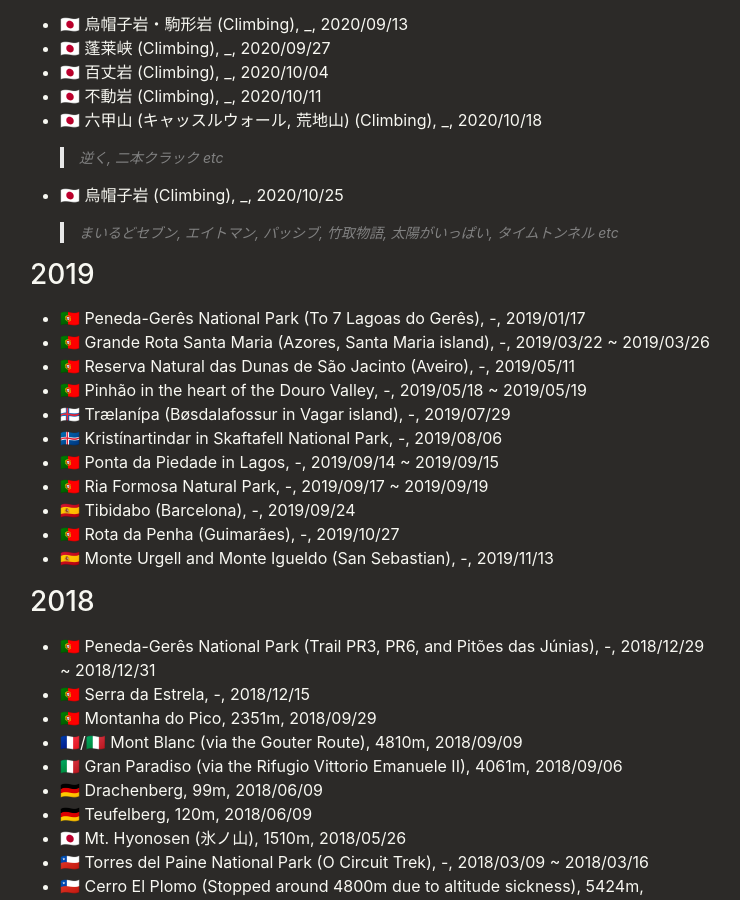
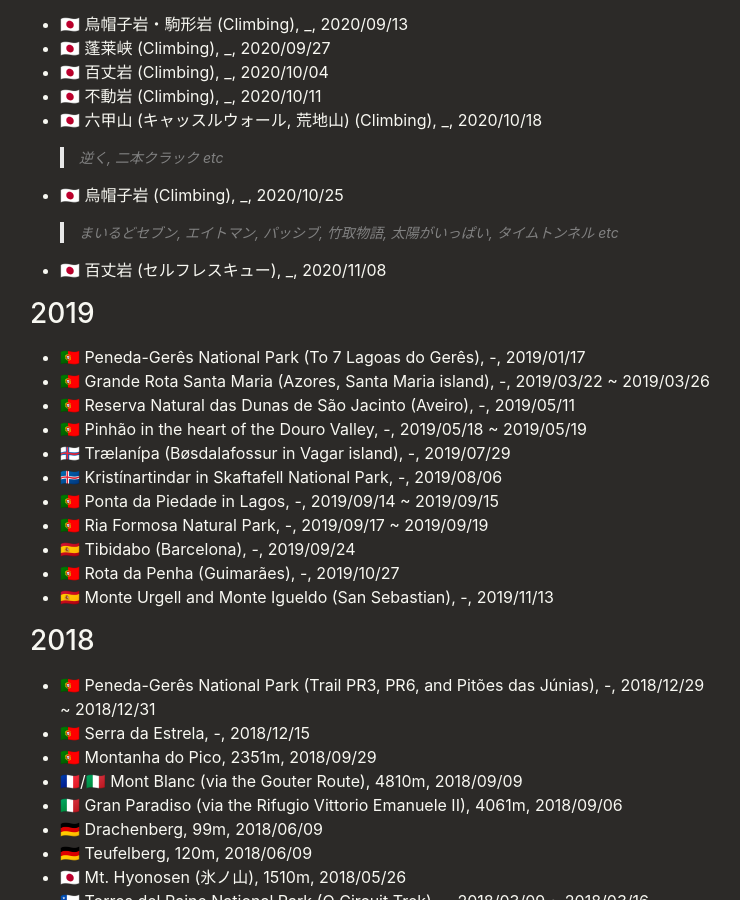
Before and after one commit to pixyzehn/pixyzehn.com, a Jekyll site: the page built from pages/mountaineering.md, in a window 1280 px wide and 900 px high, scrolled down 800 px. Shown: the whole window, without its empty margins (270-1010 px from the left). Built offline with Jekyll 4.4.1, drawn with Linux system fonts in a browser that asks for light colours.

Commit message:
Update page

```diff
--- a/pages/mountaineering.md
+++ b/pages/mountaineering.md
@@ -25,6 +25,7 @@ This page is used to track my outdoor activity logs, such as trekking, rock clim
 > 逆く, 二本クラック etc
 - 🇯🇵 烏帽子岩 (Climbing), _, 2020/10/25
 > まいるどセブン, エイトマン, パッシブ, 竹取物語, 太陽がいっぱい, タイムトンネル etc
+- 🇯🇵 百丈岩 (セルフレスキュー), _, 2020/11/08
 
 ## 2019
 
```
